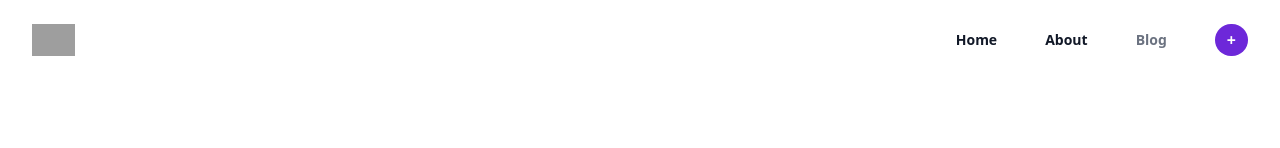
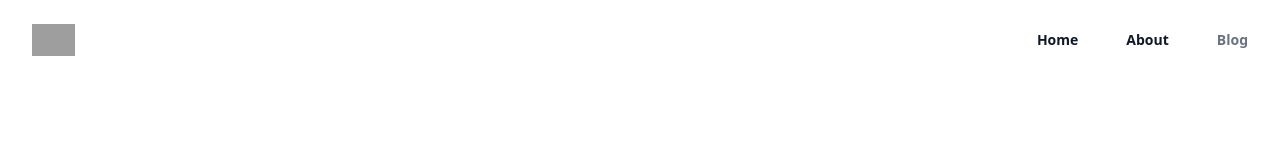
Before and after one commit to phuc-nguy3n/reservation-website, a React (Create React App) app: page / in a window 1280 px wide. Shown: the top 148 px of the page. Built offline with nearby package versions, Linux system fonts and the light colour scheme; grey boxes are pictures that could not be loaded.

Commit message:
Remove button add formData

```diff
--- a/src/components/Header.tsx
+++ b/src/components/Header.tsx
@@ -1,10 +1,6 @@
-import { useState, Dispatch, SetStateAction } from 'react'
+import { useState } from 'react'
 import { Dialog, DialogPanel, PopoverGroup } from '@headlessui/react'
 import { XMarkIcon, Bars3Icon } from '@heroicons/react/24/outline'
-
-type HeaderProps = {
-  setOpen: Dispatch<SetStateAction<boolean>>
-}
 
 type NavItem = {
   name: string
@@ -14,7 +10,7 @@ type NavItem = {
 
 type Nav = NavItem[]
 
-const Header: React.FC<HeaderProps> = ({ setOpen }) => {
+const Header = () => {
   const navList: Nav = [
     { name: 'Home', path: '#', current: false },
     { name: 'About', path: '#about', current: false },
@@ -53,12 +49,6 @@ const Header: React.FC<HeaderProps> = ({ setOpen }) => {
 
           <div className='flex lg:hidden'>
             <button
-              onClick={() => setOpen(true)}
-              className='me-2 rounded-full bg-violet-700 px-3 py-1 font-bold text-white hover:bg-violet-500'
-            >
-              +
-            </button>
-            <button
               type='button'
               className='-m-2.5 inline-flex items-center justify-center rounded-md p-2.5 text-gray-700'
               onClick={() => setMobileMenuOpen(true)}
@@ -79,12 +69,6 @@ const Header: React.FC<HeaderProps> = ({ setOpen }) => {
                 {item.name}
               </a>
             ))}
-            <button
-              onClick={() => setOpen(true)}
-              className='rounded-full bg-violet-700 px-3 py-1 font-bold text-white hover:bg-violet-500'
-            >
-              +
-            </button>
           </PopoverGroup>
         </nav>
 
```
